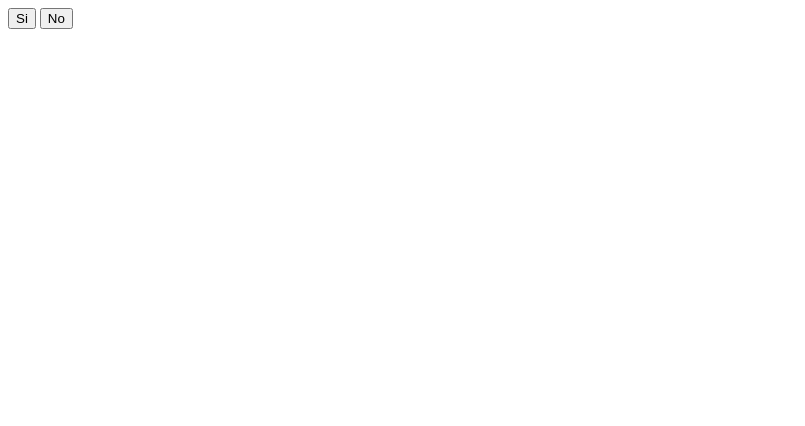
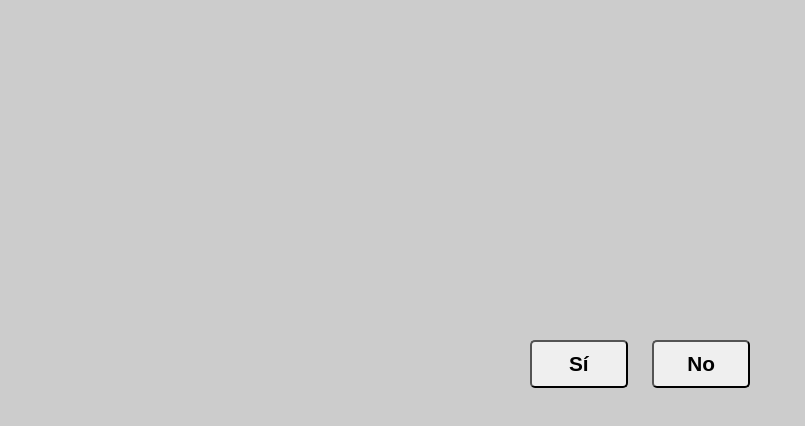
Before and after one commit to AxlBC/Di-que-s-, a plain HTML site: page index.html in a window 1280 px wide. Shown: the whole page, without its empty margins (0-805 px from the left). Drawn offline with Linux system fonts and the light colour scheme.

Commit message:
Agregado app,js

```diff
--- /dev/null
+++ b/app.js
@@ -0,0 +1,12 @@
+
+
+// Botón Sí
+function funcionSi() {
+    let valor = "";
+}
+
+
+// Botón No
+function funcionSi() {
+    let valor = "";
+}
--- a/index.html
+++ b/index.html
@@ -3,12 +3,16 @@
 <head>
     <meta charset="UTF-8">
     <meta name="viewport" content="width=device-width, initial-scale=1.0">
-    <title>Di que si</title>
+    <title>Di que sí</title>
+
+    <link rel="stylesheet" href="reset.css">
+    <link rel="stylesheet" href="style.css">
 </head>
+
 <body>
     <!--Encabezado-->
     <header>
-        <div>
+        <div class="encabezado">
 
         </div>
     </header>
@@ -16,11 +20,11 @@
     <!--Cuerpo-->
     <main>
         <div class="contenedor-padre">
-            <div class="animations">
+            <div class="contenedor-animations">
 
             </div>
             <div class="contenedor-botones">
-                <button onclick="funcionSi();" class="boton" id="btnSi">Si</button>
+                <button onclick="funcionSi();" class="boton" id="btnSi">Sí</button>
                 <button onclick="funcionNo();" class="boton" id="btnNo">No</button>
             </div>
         </div>
@@ -28,5 +32,8 @@
 
     <!--Pie de pagina-->
     <footer></footer>
+
+    <!--Conexión entre el archivo app.js con index.html-->
+    <script src="app.js" defer></script>
 </body>
 </html>
--- /dev/null
+++ b/reset.css
@@ -0,0 +1,48 @@
+/* http://meyerweb.com/eric/tools/css/reset/
+   v2.0 | 20110126
+   License: none (public domain)
+*/
+
+html, body, div, span, applet, object, iframe,
+h1, h2, h3, h4, h5, h6, p, blockquote, pre,
+a, abbr, acronym, address, big, cite, code,
+del, dfn, em, img, ins, kbd, q, s, samp,
+small, strike, strong, sub, sup, tt, var,
+b, u, i, center,
+dl, dt, dd, ol, ul, li,
+fieldset, form, label, legend,
+table, caption, tbody, tfoot, thead, tr, th, td,
+article, aside, canvas, details, embed,
+figure, figcaption, footer, header, hgroup,
+menu, nav, output, ruby, section, summary,
+time, mark, audio, video {
+	margin: 0;
+	padding: 0;
+	border: 0;
+	font-size: 100%;
+	font: inherit;
+	vertical-align: baseline;
+}
+/* HTML5 display-role reset for older browsers */
+article, aside, details, figcaption, figure,
+footer, header, hgroup, menu, nav, section {
+	display: block;
+}
+body {
+	line-height: 1;
+}
+ol, ul {
+	list-style: none;
+}
+blockquote, q {
+	quotes: none;
+}
+blockquote:before, blockquote:after,
+q:before, q:after {
+	content: '';
+	content: none;
+}
+table {
+	border-collapse: collapse;
+	border-spacing: 0;
+}
--- a/style.css
+++ b/style.css
@@ -1,3 +1,32 @@
 body {
-    background-color: #f80707b4;
+    background-color: #CCCCCC;
 }
+
+.encabezado {
+    width: 100%;
+    height: 10em;
+}
+
+.contenedor-padre {
+    width: 80%;
+    margin: auto;
+    text-align: center;
+}
+
+.contenedor-animations {
+    height: 10em;
+}
+
+.contenedor-botones {
+    padding: 20px;
+    border-color: aqua;
+}
+
+.boton {
+    font-size: 1.3em;
+    font-weight: bold;
+    width: 10%;
+    border-radius: 5px;
+    margin: 0 10px;
+    padding: 10px 0;
+}
```
